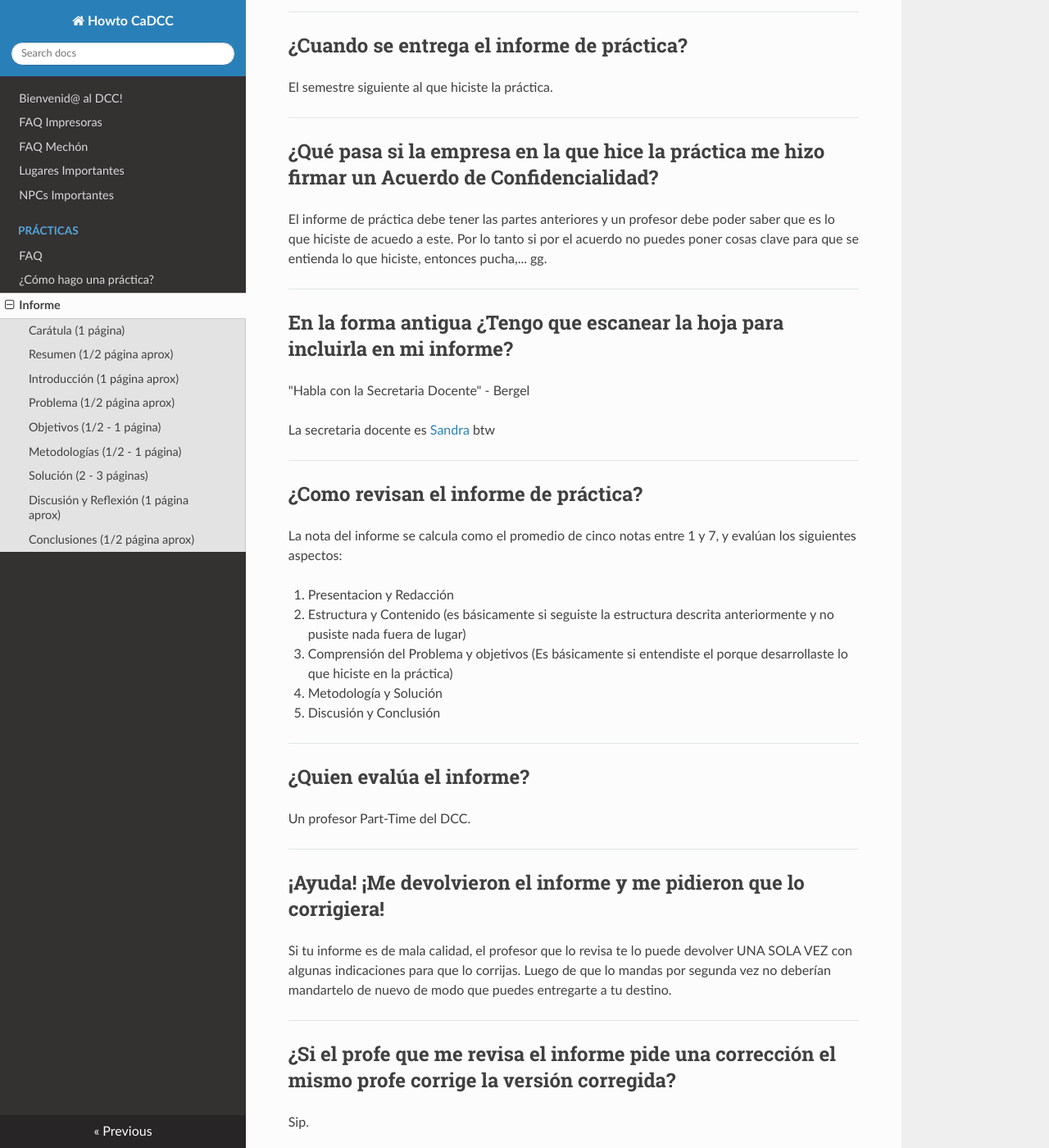
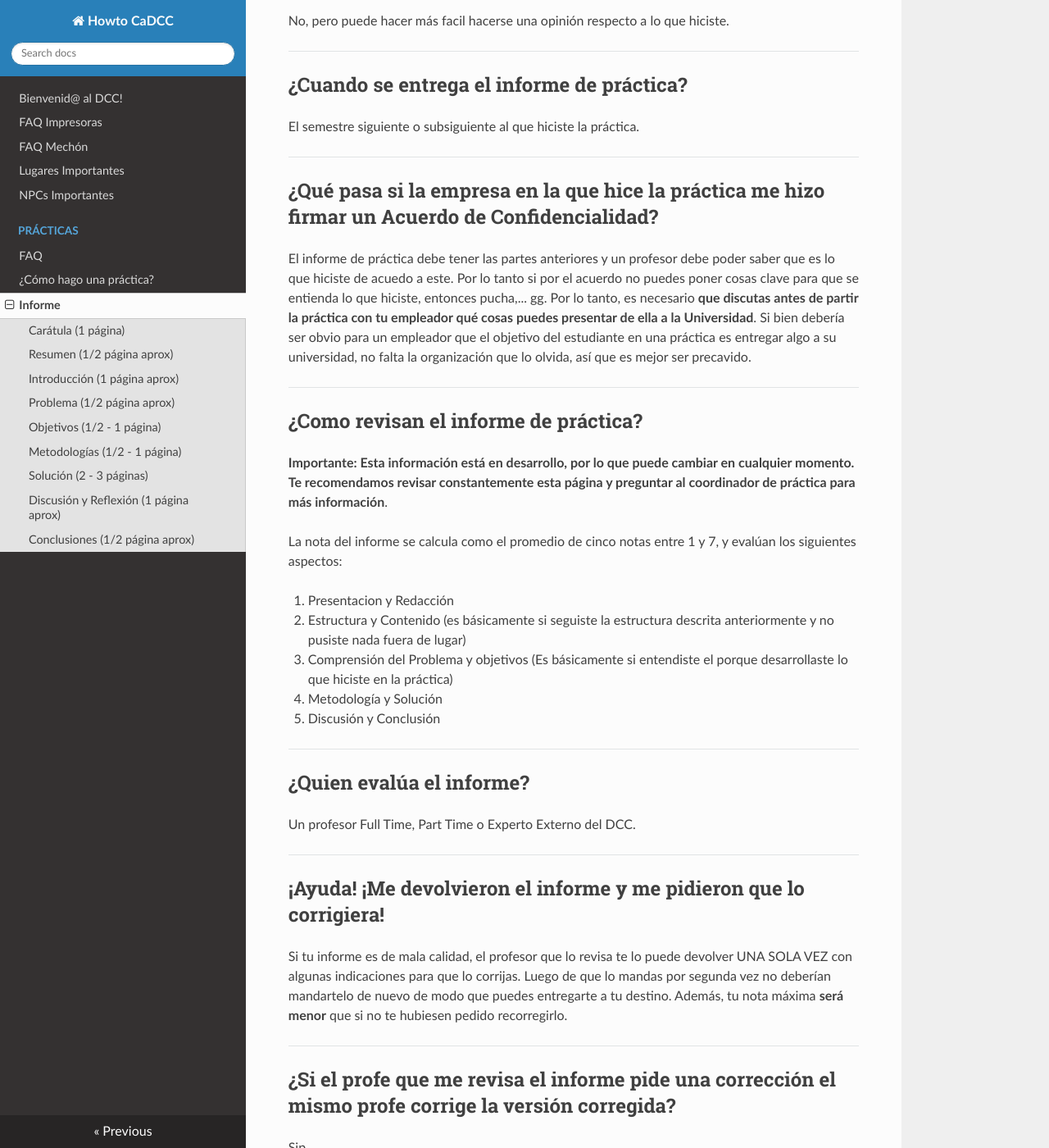
Before and after one commit to cadcc/howto, an MkDocs documentation site: the page built from docs/Prácticas/Informe.md, in a window 1280 px wide and 1400 px high, scrolled down 2361 px. Shown: the whole window at 82% size. Built offline with MkDocs 1.6.1, drawn with Linux system fonts in a browser that asks for light colours; nearby versions of some CDN libraries; some of the changed text lies outside the part shown.

Commit message:
Corrección de datos del informe y warning
Advertencia porque están cambiando esto en este momento.

```diff
--- a/docs/Prácticas/Informe.md
+++ b/docs/Prácticas/Informe.md
@@ -1,6 +1,8 @@
 En esta parte se explica un poco el formato del informe para prácticas del semestre de otoño del 2018 en adelante y luego se responden algunas preguntas frecuentes respecto a eso.
 
 # Estructura del Informe
+
+**Importante: Esta información (estructura del informe) está en conversación actualmente, por lo que puede cambiar en cualquier momento. Te recomendamos revisar constantemente esta página y preguntar al coordinador de práctica para más información**.
 
 El informe de la práctica consta de 9 partes que mencionaremos a continuacion
 
@@ -15,7 +17,6 @@
 * Nombre del Alumno, Carrera y Especialidad
 * Rut del Alumno
 * Mail y teléfono del Alumno
-* Poner "Estructura Antigua" si corresponde (solo para prácticas previas al semestre de primavera 2018, en caso de ponerlo seguir la estructura que aparece [aquí](https://www.dcc.uchile.cl/practicas))
 
 ## Resumen (1/2 página aprox)
 
@@ -67,41 +68,35 @@
 
 ---
 
-#FAQ
+# FAQ
 
 ## ¿Puedo entregar el informe en Word?
 
-Sip, pero pasalo a PDF.
+Si, pero **pasalo a PDF**.
 
 ---
 
 ## ¿Es necesario poner código fuente en el informe?
 
-No, pero hace más facil hacerse una opinión respecto a lo que hiciste.
+No, pero puede hacer más facil hacerse una opinión respecto a lo que hiciste.
 
 ---
 
 ## ¿Cuando se entrega el informe de práctica?
 
-El semestre siguiente al que hiciste la práctica.
+El semestre siguiente o subsiguiente al que hiciste la práctica.
 
 ---
 
 ## ¿Qué pasa si la empresa en la que hice la práctica me hizo firmar un Acuerdo de Confidencialidad?
 
-El informe de práctica debe tener las partes anteriores y un profesor debe poder saber que es lo que hiciste de acuedo a este. Por lo tanto si por el acuerdo no puedes poner cosas clave para que se entienda lo que hiciste, entonces pucha,... gg.
-
----
-
-## En la forma antigua ¿Tengo que escanear la hoja para incluirla en mi informe?
-
-"Habla con la Secretaria Docente" - Bergel
-
-La secretaria docente es [Sandra](https://faq.cadcc.cl/es/latest/NPCs%20Importantes/) btw
+El informe de práctica debe tener las partes anteriores y un profesor debe poder saber que es lo que hiciste de acuedo a este. Por lo tanto si por el acuerdo no puedes poner cosas clave para que se entienda lo que hiciste, entonces pucha,... gg. Por lo tanto, es necesario **que discutas antes de partir la práctica con tu empleador qué cosas puedes presentar de ella a la Universidad**. Si bien debería ser obvio para un empleador que el objetivo del estudiante en una práctica es entregar algo a su universidad, no falta la organización que lo olvida, así que es mejor ser precavido.
 
 ---
 
 ## ¿Como revisan el informe de práctica?
+
+**Importante: Esta información está en desarrollo, por lo que puede cambiar en cualquier momento. Te recomendamos revisar constantemente esta página y preguntar al coordinador de práctica para más información**.
 
 La nota del informe se calcula como el promedio de cinco notas entre 1 y 7, y evalúan los siguientes aspectos:
 
@@ -115,13 +110,13 @@
 
 ## ¿Quien evalúa el informe?
 
-Un profesor Part-Time del DCC.
+Un profesor Full Time, Part Time o Experto Externo del DCC.
 
 ---
 
 ## ¡Ayuda! ¡Me devolvieron el informe y me pidieron que lo corrigiera!
 
-Si tu informe es de mala calidad, el profesor que lo revisa te lo puede devolver UNA SOLA VEZ con algunas indicaciones para que lo corrijas. Luego de que lo mandas por segunda vez no deberían mandartelo de nuevo de modo que puedes entregarte a tu destino.
+Si tu informe es de mala calidad, el profesor que lo revisa te lo puede devolver UNA SOLA VEZ con algunas indicaciones para que lo corrijas. Luego de que lo mandas por segunda vez no deberían mandartelo de nuevo de modo que puedes entregarte a tu destino. Además, tu nota máxima **será menor** que si no te hubiesen pedido recorregirlo.
 
 ---
 
```
